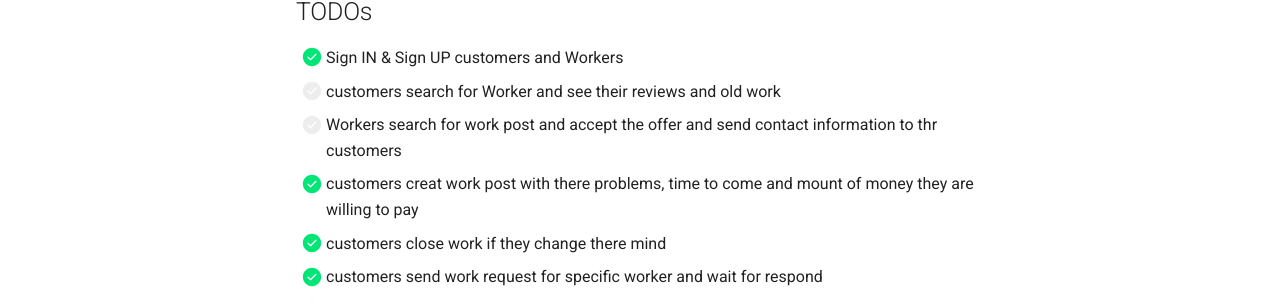
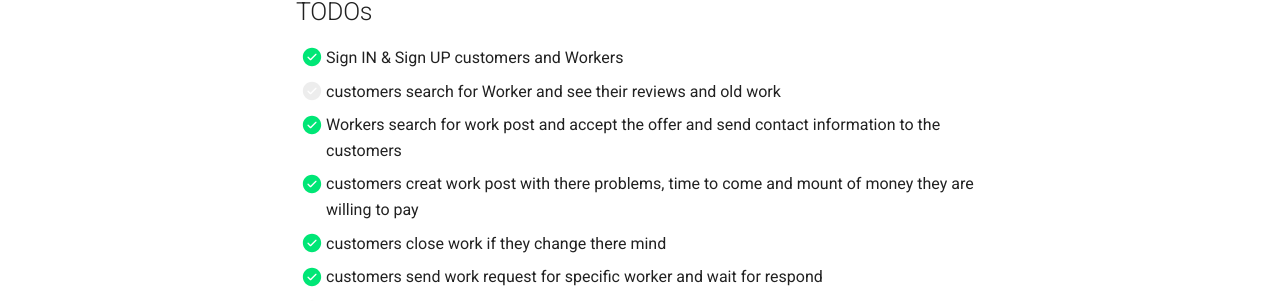
Before and after one commit to Mohamed-Kaizen/home_recruiters, an MkDocs documentation site: the page built from docs/index.md, in a window 1280 px wide and 900 px high, scrolled down 737 px. Shown: the part 324-625 px from the top of the window. Built offline with MkDocs 1.6.1 and Material for MkDocs 9.7.7, drawn with Linux system fonts in a browser that asks for light colours; comment, search, counter and statistics services are not loaded.

Commit message:
update docs

```diff
--- a/docs/index.md
+++ b/docs/index.md
@@ -40,7 +40,7 @@ enjoy :)
 
 - [x] Sign IN & Sign UP customers and Workers
 - [ ] customers search for Worker and see their reviews and old work
-- [ ] Workers search for work post and accept the offer and send contact information to thr customers
+- [x] Workers search for work post and accept the offer and send contact information to the customers
 - [x] customers creat work post with there problems, time to come and mount of money they are willing to pay
 - [x] customers close work if they change there mind
 - [x] customers send work request for specific worker and wait for respond
```
Also changed, not shown: README.md (+1 -1 lines).
